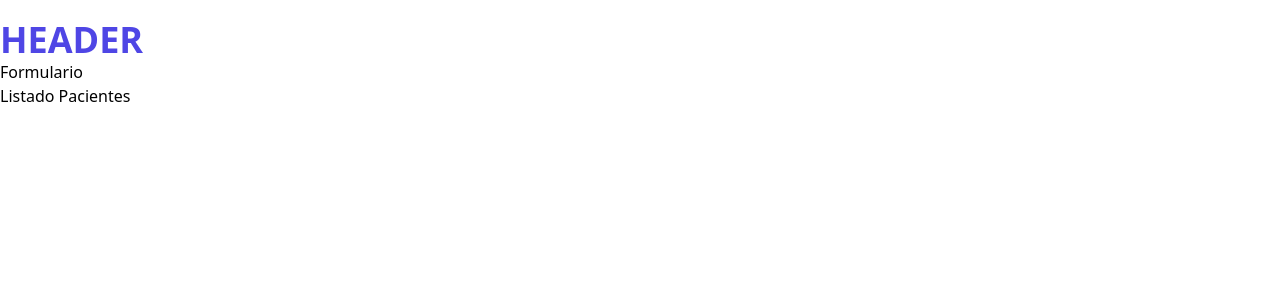
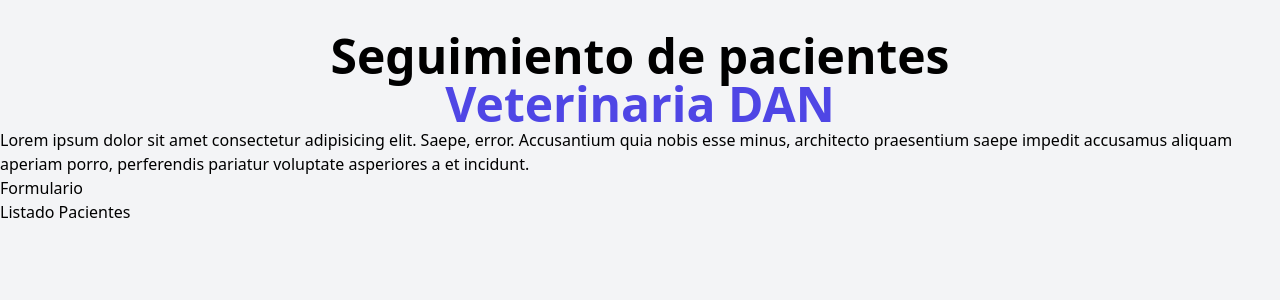
Before and after one commit to DanloisTovar/App-Veterinaria-Danlois, a React (Vite) app: page / in a window 1280 px wide. Shown: the top 300 px of the page. Built offline with nearby package versions, Linux system fonts and the light colour scheme.

Commit message:
add header styles with tailwind.

```diff
--- a/index.html
+++ b/index.html
@@ -6,7 +6,7 @@
         <meta name="viewport" content="width=device-width, initial-scale=1.0" />
         <title>App Citas React</title>
     </head>
-    <body>
+    <body class="bg-gray-100 h-screen">
         <div id="root"></div>
         <script type="module" src="/src/main.jsx"></script>
     </body>
--- a/src/App.jsx
+++ b/src/components/App.jsx
@@ -1,14 +1,14 @@
 //* import librarys  and css:
 
 // ? import components:
-import Header from './components/Header';
-import Formulario from './components/Formulario';
-import ListadoPacientes from './components/ListadoPacientes';
+import Header from './Header';
+import Formulario from './Formulario';
+import ListadoPacientes from './ListadoPacientes';
 
 //!main component
 function App() {
     return (
-        <div className="App">
+        <div className="App container mx-auto mt-8">
             <Header />
             <Formulario />
             <ListadoPacientes />
--- a/src/components/Header.jsx
+++ b/src/components/Header.jsx
@@ -3,9 +3,16 @@ import React from 'react';
 function Header() {
     return (
         <>
-            <h1 className="text-4xl font-bold uppercase text-indigo-600 mt-5">
-                Header
+            <h1 className="font-black text-5xl text-center md:w-1/2 mx-auto">
+                Seguimiento de pacientes{' '}
+                <span className=" text-indigo-600">Veterinaria DAN</span>
             </h1>
+            <p>
+                Lorem ipsum dolor sit amet consectetur adipisicing elit. Saepe,
+                error. Accusantium quia nobis esse minus, architecto praesentium
+                saepe impedit accusamus aliquam aperiam porro, perferendis
+                pariatur voluptate asperiores a et incidunt.
+            </p>
         </>
     );
 }
--- a/src/main.jsx
+++ b/src/main.jsx
@@ -1,6 +1,6 @@
 import React from 'react';
 import ReactDOM from 'react-dom/client';
-import App from './App';
+import App from './components/App';
 import './index.css';
 
 ReactDOM.createRoot(document.getElementById('root')).render(
```
